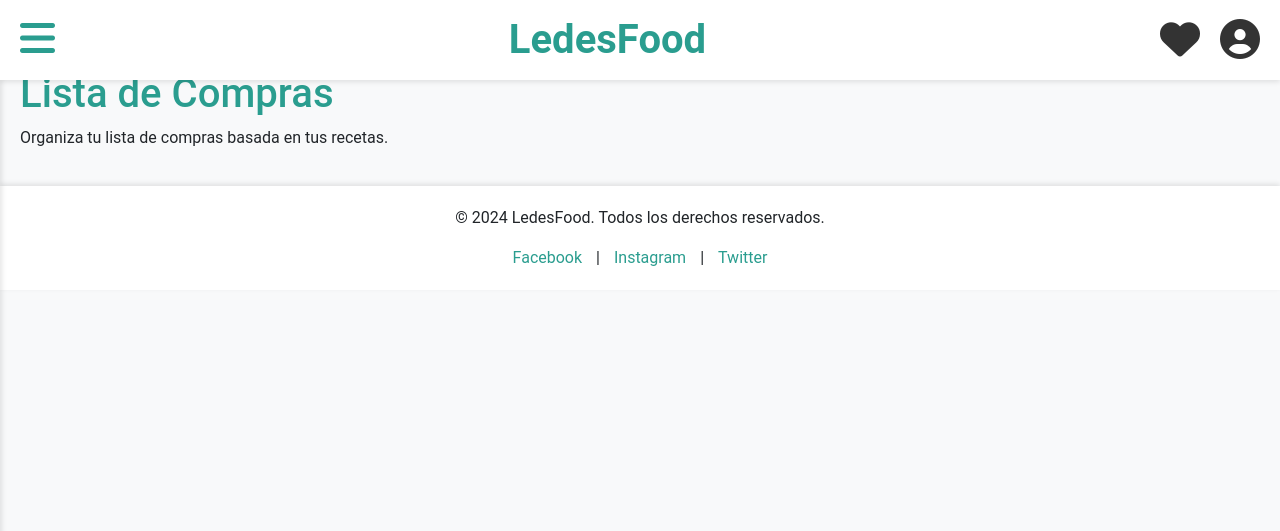
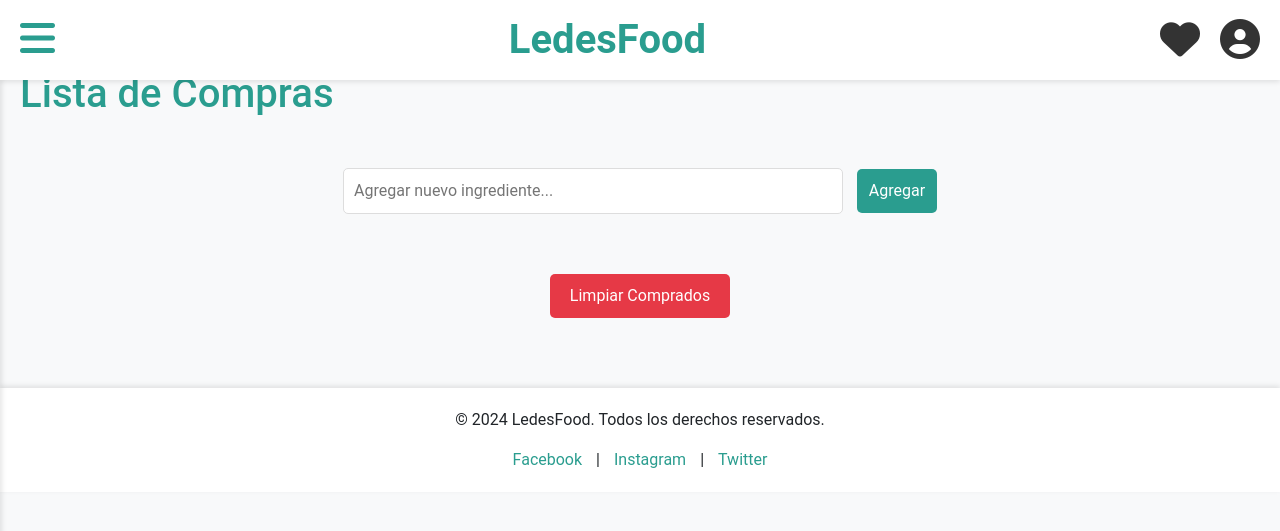
Before and after one commit to Roturox/LedesFood, a PHP site: page /assets/templates/lista-compras.html in a window 1280 px wide. Shown: the top 531 px of the page. Run offline with PHP 8.4, Linux system fonts and the light colour scheme.

Commit message:
arreglando lagunas cosas el Node.js es una mierda

```diff
--- a/assets/css/styles.css
+++ b/assets/css/styles.css
@@ -426,6 +426,84 @@ button[type="submit"]:hover {
     background-color: #21867a;
 }
 
+/* Lista de compras */
+.shopping-list-container {
+    margin: 50px auto;
+    max-width: 600px;
+    text-align: center;
+}
+
+#new-item {
+    width: calc(100% - 100px);
+    padding: 10px;
+    margin-bottom: 20px;
+    border-radius: 5px;
+    border: 1px solid #ddd;
+}
+
+.add-btn {
+    width: 80px;
+    padding: 10px;
+    background-color: #2a9d8f;
+    color: #fff;
+    border: none;
+    border-radius: 5px;
+    cursor: pointer;
+    margin-left: 10px;
+}
+
+.add-btn:hover {
+    background-color: #21867a;
+}
+
+#shopping-list {
+    list-style-type: none;
+    padding: 0;
+    margin: 20px 0;
+}
+
+#shopping-list li {
+    background-color: #f9f9f9;
+    border: 1px solid #ddd;
+    padding: 10px;
+    margin-bottom: 10px;
+    display: flex;
+    justify-content: space-between;
+    align-items: center;
+    border-radius: 5px;
+}
+
+#shopping-list li.completed {
+    text-decoration: line-through;
+    color: #777;
+}
+
+.clear-btn {
+    background-color: #e63946;
+    color: #fff;
+    padding: 10px 20px;
+    border: none;
+    border-radius: 5px;
+    cursor: pointer;
+    margin-top: 20px;
+}
+
+.clear-btn:hover {
+    background-color: #d62839;
+}
+
+.remove-btn {
+    background-color: #e63946;
+    color: #fff;
+    border: none;
+    padding: 5px 10px;
+    border-radius: 5px;
+    cursor: pointer;
+}
+
+.remove-btn:hover {
+    background-color: #d62839;
+}
 
 /* Foooter */
 footer {
--- /dev/null
+++ b/assets/js/app.js
@@ -0,0 +1 @@
+console.log('¡Hola, Node.js!');
--- /dev/null
+++ b/assets/js/lista-compras.js
@@ -0,0 +1,85 @@
+document.addEventListener('DOMContentLoaded', function () {
+    // Cargar la lista de compras guardada si existe
+    loadShoppingList();
+
+    // Agregar nuevo elemento a la lista
+    document.getElementById('add-item').addEventListener('click', function () {
+        const newItemInput = document.getElementById('new-item');
+        const newItemText = newItemInput.value.trim();
+        if (newItemText !== "") {
+            addShoppingItem(newItemText);
+            newItemInput.value = ""; // Limpiar el campo de entrada
+        }
+    });
+
+    // Limpiar elementos comprados
+    document.getElementById('clear-completed').addEventListener('click', function () {
+        clearCompletedItems();
+    });
+});
+
+// Añadir un nuevo ingrediente a la lista de compras
+function addShoppingItem(itemText) {
+    const shoppingList = document.getElementById('shopping-list');
+
+    const li = document.createElement('li');
+    li.textContent = itemText;
+
+    // Botón para marcar como comprado
+    const completeBtn = document.createElement('button');
+    completeBtn.textContent = "Comprado";
+    completeBtn.classList.add('remove-btn');
+    completeBtn.addEventListener('click', function () {
+        li.classList.toggle('completed');
+        saveShoppingList();
+    });
+
+    // Botón para eliminar el ingrediente
+    const removeBtn = document.createElement('button');
+    removeBtn.textContent = "Eliminar";
+    removeBtn.classList.add('remove-btn');
+    removeBtn.addEventListener('click', function () {
+        li.remove();
+        saveShoppingList();
+    });
+
+    li.appendChild(completeBtn);
+    li.appendChild(removeBtn);
+    shoppingList.appendChild(li);
+
+    // Guardar la lista actualizada
+    saveShoppingList();
+}
+
+// Guardar la lista de compras en localStorage
+function saveShoppingList() {
+    const items = [];
+    const shoppingList = document.querySelectorAll('#shopping-list li');
+    shoppingList.forEach(li => {
+        items.push({
+            text: li.firstChild.textContent,
+            completed: li.classList.contains('completed')
+        });
+    });
+    localStorage.setItem('shoppingList', JSON.stringify(items));
+}
+
+// Cargar la lista de compras de localStorage
+function loadShoppingList() {
+    const savedItems = JSON.parse(localStorage.getItem('shoppingList'));
+    if (savedItems) {
+        savedItems.forEach(item => {
+            addShoppingItem(item.text);
+            if (item.completed) {
+                document.querySelector('#shopping-list li:last-child').classList.add('completed');
+            }
+        });
+    }
+}
+
+// Limpiar elementos comprados de la lista
+function clearCompletedItems() {
+    const shoppingList = document.querySelectorAll('#shopping-list li.completed');
+    shoppingList.forEach(li => li.remove());
+    saveShoppingList();
+}
--- a/assets/templates/lista-compras.html
+++ b/assets/templates/lista-compras.html
@@ -48,7 +48,16 @@
 
     <main>
         <h1>Lista de Compras</h1>
-        <p>Organiza tu lista de compras basada en tus recetas.</p>
+        <div class="shopping-list-container">
+            <input type="text" id="new-item" placeholder="Agregar nuevo ingrediente...">
+            <button id="add-item" class="add-btn">Agregar</button>
+
+            <ul id="shopping-list">
+                <!-- Aquí se llenarán los ingredientes dinámicamente -->
+            </ul>
+
+            <button id="clear-completed" class="clear-btn">Limpiar Comprados</button>
+        </div>
     </main>
 
 
@@ -61,5 +70,6 @@
     </footer>
 
     <script src="../js/script.js"></script>
+    <script src="../js/lista-compras.js"></script>
 </body>
 </html>
```
Also changed, not shown: assets/js/mostrar-recetas.js (+37 -2 lines).
